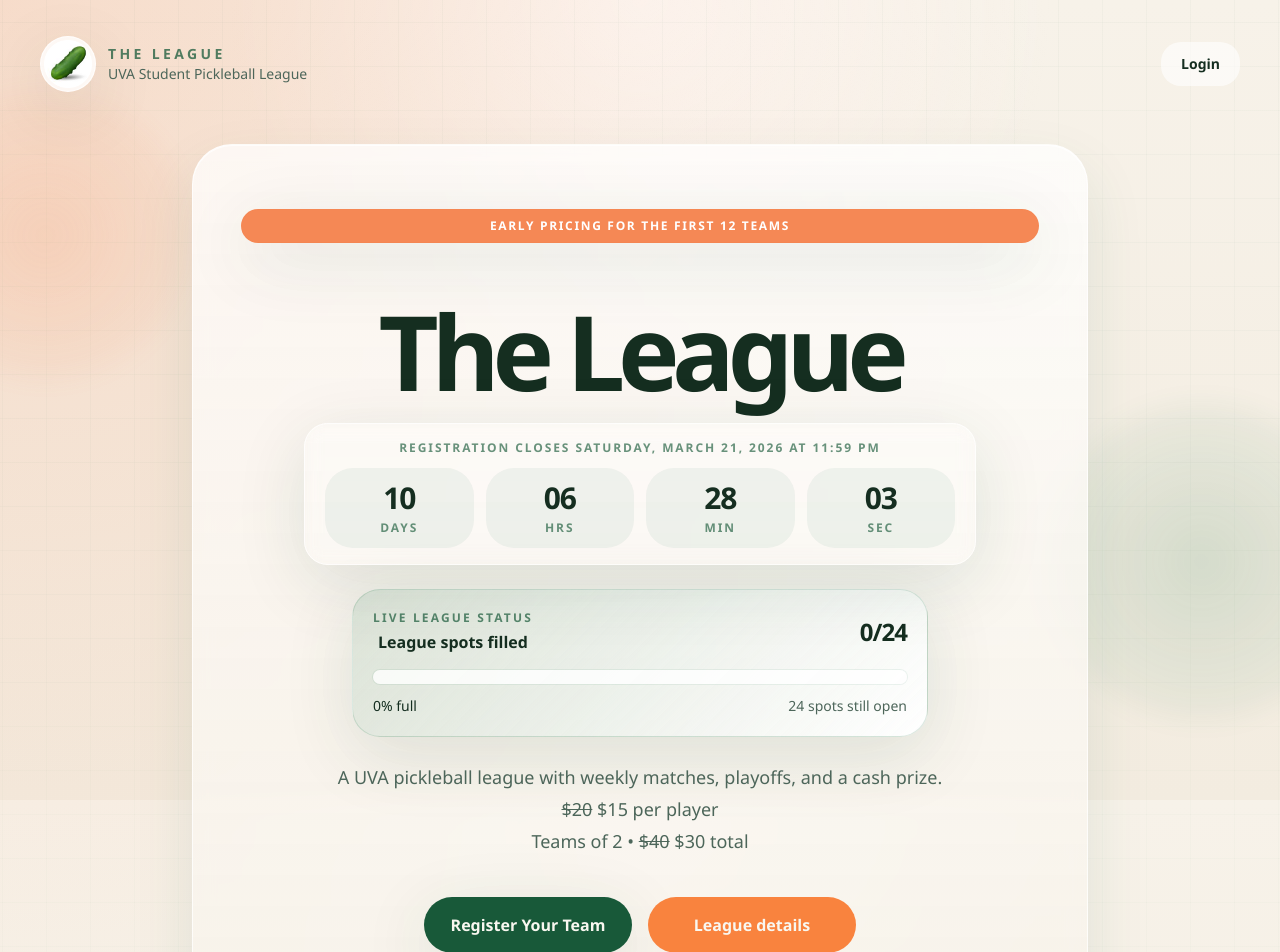
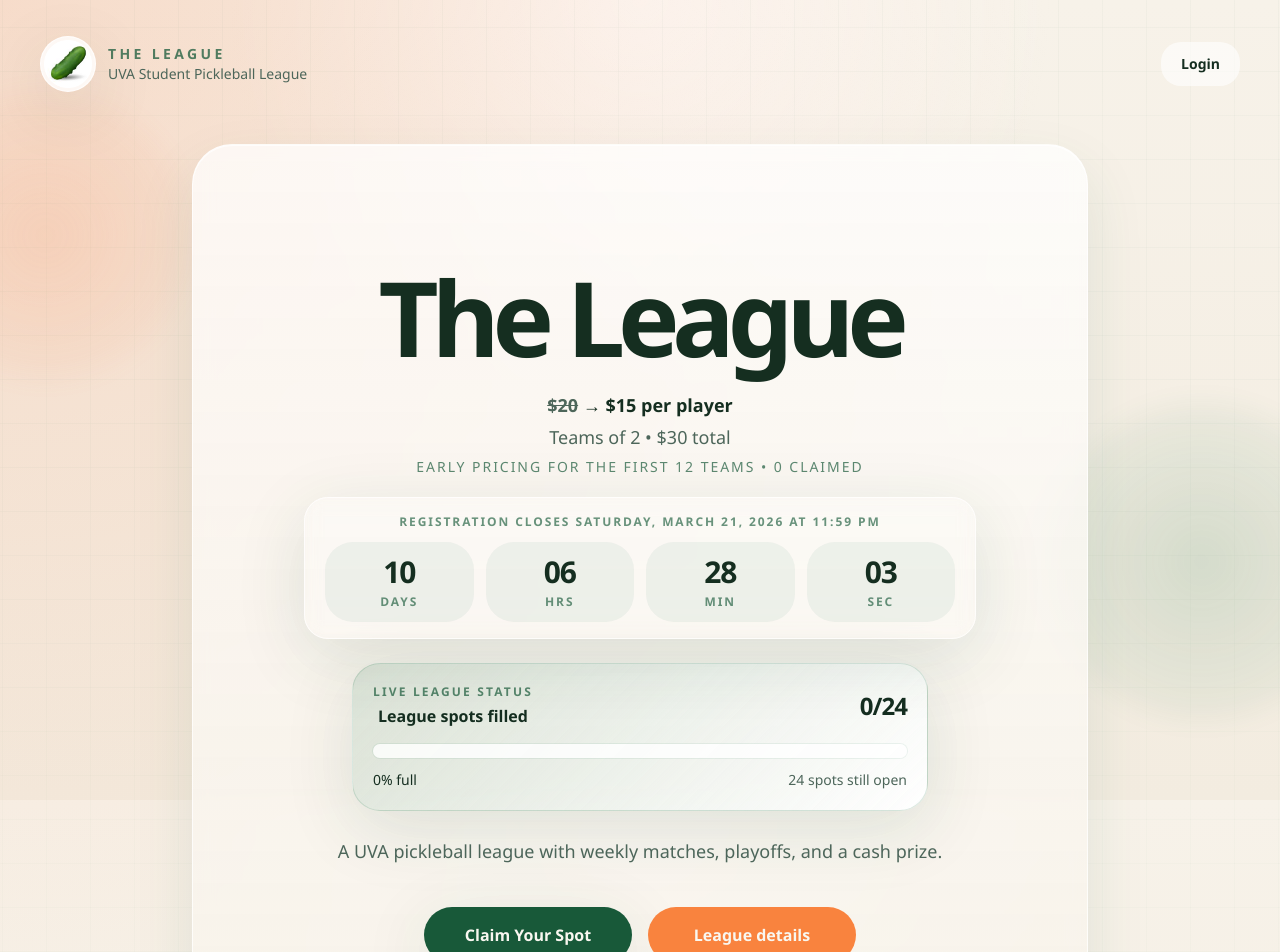
Before and after one commit to jays226/TheLeague, a Next.js app: page / in a window 1280 px wide. Shown: the top 952 px of the page. Built offline with nearby package versions, Linux system fonts and the light colour scheme; no server answers; the database is empty.

Commit message:
Refine landing page pricing hierarchy

```diff
--- a/app/page.tsx
+++ b/app/page.tsx
@@ -66,14 +66,24 @@ export default async function HomePage() {
 
             <div className="flex flex-1 items-center justify-center py-10">
               <div className="landing-hero-card relative w-full max-w-4xl text-center">
-                {earlyPricingActive ? (
-                  <div className="mx-auto mb-4 w-[min(92%,24rem)] rounded-full border border-[rgba(245,132,79,0.28)] bg-[rgba(245,132,79,0.96)] px-4 py-2 text-center text-xs font-semibold uppercase tracking-[0.14em] text-white shadow-soft sm:mb-5 sm:w-auto sm:px-5">
-                    Early pricing for the first 12 teams
-                  </div>
-                ) : null}
                 <h1 className="mt-12 text-6xl font-semibold tracking-[-0.07em] text-foreground sm:mt-14 sm:text-7xl lg:text-[6.5rem]">
                   The League
                 </h1>
+                <div className="mx-auto mt-5 max-w-2xl text-lg leading-8 text-muted-foreground">
+                  {earlyPricingActive ? (
+                    <>
+                      <span className="block text-center font-semibold text-foreground">
+                        <span className="line-through text-muted-foreground">$20</span> → $15 per player
+                      </span>
+                      <span className="block text-center">Teams of 2 • $30 total</span>
+                      <span className="mt-1 block text-center text-sm font-medium uppercase tracking-[0.14em] text-primary/70">
+                        Early pricing for the first 12 teams • {approvedTeamCount} claimed
+                      </span>
+                    </>
+                  ) : (
+                    <span className="block text-center">$20 per player • 2 players per team • $40 total</span>
+                  )}
+                </div>
                 <RegistrationCountdown />
                 <div className="mx-auto mt-6 w-full max-w-xl rounded-[28px] border border-[rgba(32,116,74,0.16)] bg-[linear-gradient(135deg,rgba(32,116,74,0.14),rgba(255,255,255,0.96))] px-5 py-5 shadow-soft">
                   <div className="flex items-center justify-between gap-3">
@@ -108,25 +118,13 @@ export default async function HomePage() {
                 </div>
                 <p className="mx-auto mt-6 max-w-2xl text-lg leading-8 text-muted-foreground">
                   A UVA pickleball league with weekly matches, playoffs, and a cash prize.
-                  {earlyPricingActive ? (
-                    <>
-                      <span className="block text-center">
-                        <span className="line-through">$20</span> $15 per player
-                      </span>
-                      <span className="block text-center">
-                        Teams of 2 • <span className="line-through">$40</span> $30 total
-                      </span>
-                    </>
-                  ) : (
-                    <span className="block text-center">$20 per player • 2 players per team • $40 total</span>
-                  )}
                 </p>
                 <div className="mt-10 flex flex-col items-center justify-center gap-4 sm:flex-row">
                   <Link
                     className="inline-flex min-w-52 items-center justify-center rounded-2xl bg-primary px-6 py-4 text-base font-semibold text-primary-foreground shadow-soft transition hover:bg-[hsl(151_58%_18%)]"
                     href="#register"
                   >
-                    {earlyPricingActive ? "Register Your Team" : "Register Your Team"}
+                    {earlyPricingActive ? "Claim Your Spot" : "Register Your Team"}
                   </Link>
                   <Link
                     className="inline-flex min-w-52 items-center justify-center rounded-2xl bg-accent px-6 py-4 text-base font-semibold text-accent-foreground transition hover:opacity-90"
```
